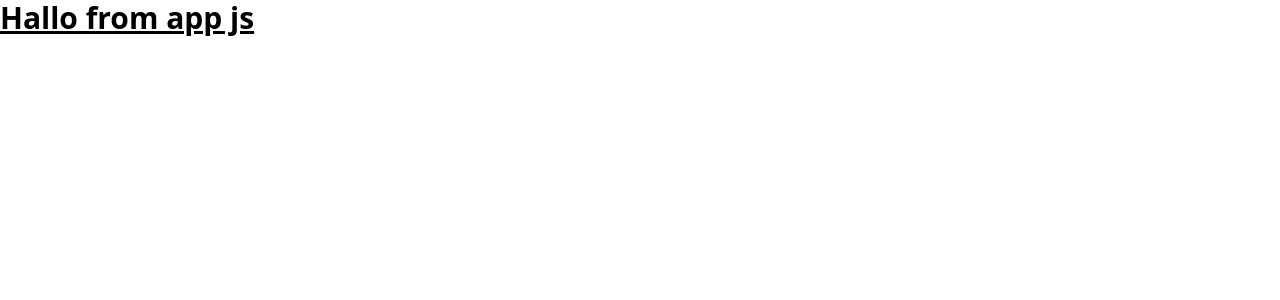
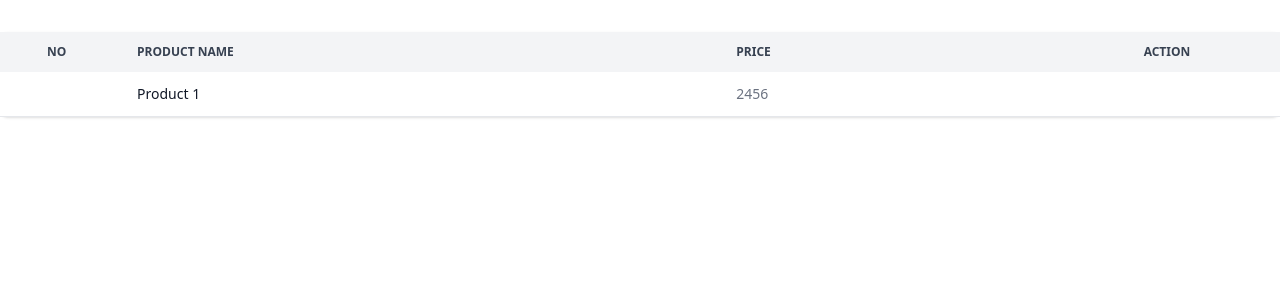
Before and after one commit to hawiksfd/mern-crud-realtime, a React (Create React App) app in the folder frontend/: page / in a window 1280 px wide. Shown: the top 300 px of the page. Built offline with nearby package versions, Linux system fonts and the light colour scheme.

Commit message:
setting route page product list pada app.js

```diff
--- a/frontend/src/App.js
+++ b/frontend/src/App.js
@@ -1,7 +1,14 @@
+import { BrowserRouter, Routes, Route } from "react-router-dom";
+import ProductList from "./components/ProductList";
+
 function App() {
   return (
     <div className="container">
-      <h1 className="text-3xl font-bold underline">Hallo from app js</h1>
+      <BrowserRouter>
+        <Routes>
+          <Route path="/" element={<ProductList />} />
+        </Routes>
+      </BrowserRouter>
     </div>
   );
 }
```
